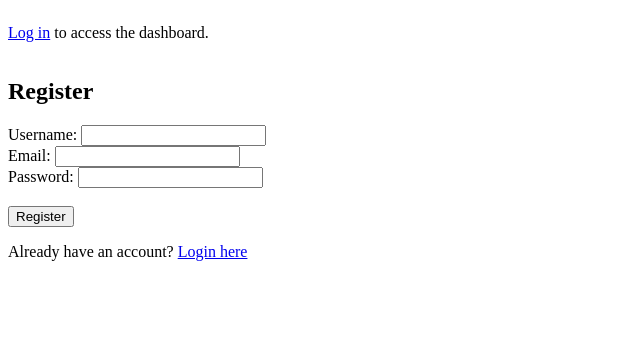
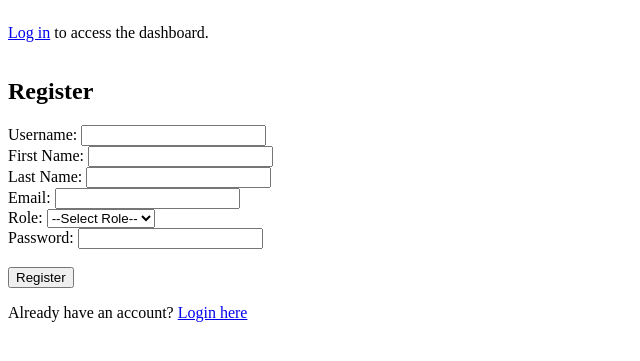
Before and after one commit to katpomp/ResearchParticipationDatabaseSystem, a PHP site: page /register.php in a window 1280 px wide. Shown: the top 361 px of the page, without its empty margins (0-640 px from the left). Run offline with PHP 8.4, Linux system fonts and the light colour scheme.

Commit message:
Added user roles and restrictions on registering

```diff
--- a/backend/login.php
+++ b/backend/login.php
@@ -2,7 +2,7 @@
 session_start();
 include "db_connect.php";
 
-// Already logged in → go straight to dashboard
+// if already logged in → go straight to dashboard
 if (isset($_SESSION['user_id'])) {
     header("Location: dashboard.php");
     exit();
@@ -12,14 +12,16 @@ if ($_SERVER["REQUEST_METHOD"] == "POST") {
     $username = $_POST['username'];
     $password = $_POST['password'];
 
+
     $sql = "SELECT * FROM users WHERE username = '$username' LIMIT 1";
     $result = $conn->query($sql);
 
     if ($result->num_rows == 1) {
         $user = $result->fetch_assoc();
         if (password_verify($password, $user['password'])) {
-            $_SESSION['user_id']  = $user['id'];
+            $_SESSION['user_id'] = $user['id'];
             $_SESSION['username'] = $user['username'];
+            $_SESSION['role'] = $user['role'];
             header("Location: dashboard.php");
             exit();
         } else {
--- a/backend/register.php
+++ b/backend/register.php
@@ -6,15 +6,38 @@ if ($_SERVER["REQUEST_METHOD"] == "POST") {
     $username = $_POST['username'];
     $email    = $_POST['email'];
     $password = password_hash($_POST['password'], PASSWORD_DEFAULT);
+	$role = $_POST['role'];
+	$firstName = $_POST['FirstName'];
+	$lastName  = $_POST['LastName'];
 
-    $sql = "INSERT INTO users (username, email, password)
-            VALUES ('$username', '$email', '$password')";
+    $check = $conn->query("SELECT * FROM users WHERE email='$email'");
+	if ($check->num_rows > 0) {
+    	$reg_error = "Email already exists.";
+	} else {
+    	$sql = "INSERT INTO users (username, email, password, role)
+            VALUES ('$username', '$email', '$password', '$role')";
 
-    if ($conn->query($sql) === TRUE) {
-        header("Location: login.php");
-        exit();
-    } else {
-        $reg_error = "Error: " . $conn->error;
+    	if ($conn->query($sql) === TRUE) {
+
+    		$userID = $conn->insert_id;
+    		if ($role == "student") {
+    			$conn->query("INSERT INTO Student (FirstName, LastName, Email, UserID)
+    				VALUES ('$firstName', '$lastName', '$email','$userID')");
+    		}
+    		elseif ($role == "researcher") {
+            	$conn->query("INSERT INTO Researcher (FirstName, LastName, Email, UserID)
+    				VALUES ('$firstName', '$lastName', '$email','$userID')");
+        	}
+        	elseif ($role == "faculty") {
+            	$conn->query("INSERT INTO Faculty (FirstName, LastName, Email, UserID)
+    				VALUES ('$firstName', '$lastName', '$email','$userID')");
+        	}
+
+        	header("Location: login.php");
+        	exit();
+    	} else {
+        	$reg_error = "Error: " . $conn->error;
+    	}
     }
 }
 ?>
@@ -30,7 +53,16 @@ if ($_SERVER["REQUEST_METHOD"] == "POST") {
 <?php if (!empty($reg_error)) { echo "<p style='color:red;'>" . htmlspecialchars($reg_error) . "</p>"; } ?>
 <form action="register.php" method="post">
   Username: <input type="text" name="username" required><br>
+  First Name: <input type="text" name="FirstName" required><br>
+  Last Name: <input type="text" name="LastName" required><br>
   Email: <input type="email" name="email" required><br>
+  Role:
+  <select name="role" required>
+  	<option value="">--Select Role--</option>
+  	<option value="student">Student</option>
+  	<option value="researcher">Researcher</option>
+  	<option value="faculty">Faculty</option>
+  </select><br>
   Password: <input type="password" name="password" required><br><br>
   <input type="submit" value="Register">
 </form>
--- a/database/database.sql
+++ b/database/database.sql
@@ -4,6 +4,7 @@ CREATE TABLE users (
     username VARCHAR(50) UNIQUE,
     email VARCHAR(100) UNIQUE,
     password VARCHAR(255),
+    role VARCHAR(20),
     created_at TIMESTAMP DEFAULT CURRENT_TIMESTAMP
 );
 
```
Also changed, not shown: 1 other file.
